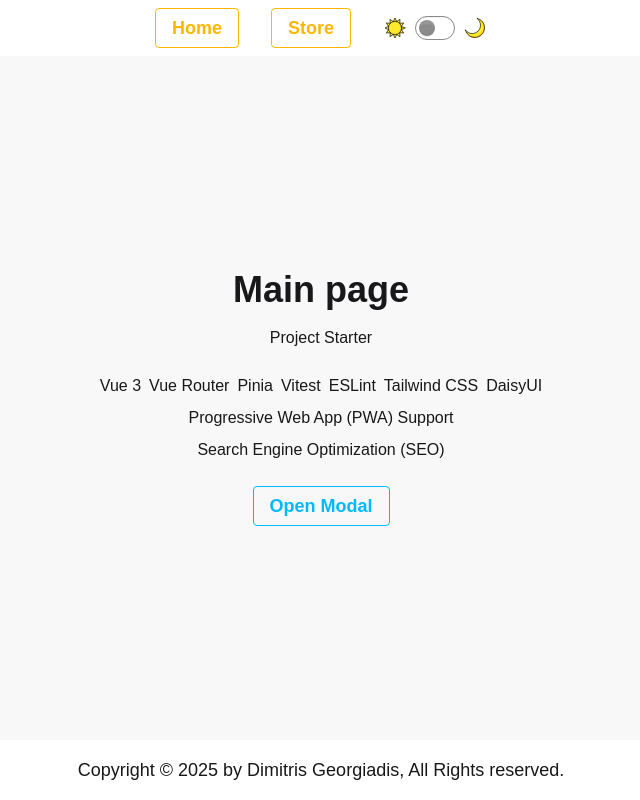
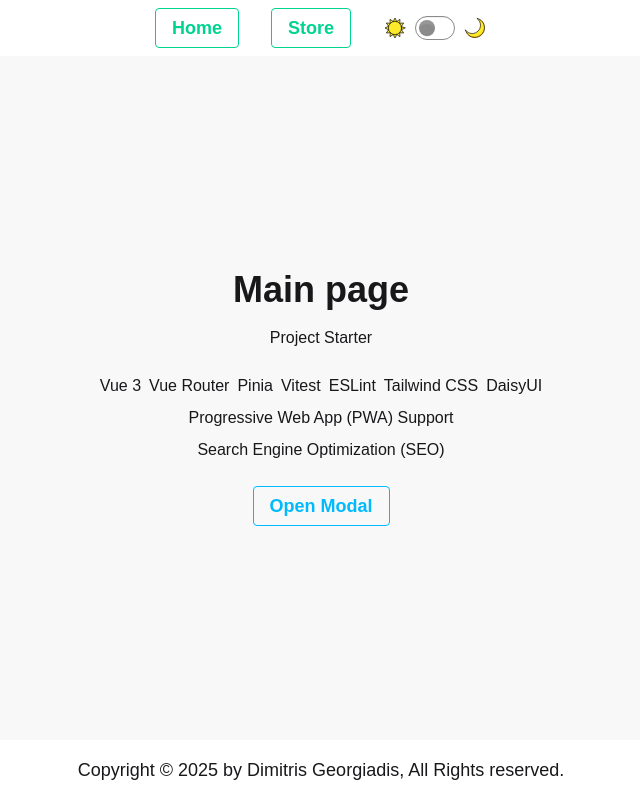
Before and after one commit to geojimas/VibeVue, a Vue app: page / in a window 1280 px wide. Shown: the whole page, without its empty margins (319-959 px from the left). Built offline with nearby package versions, Linux system fonts and the light colour scheme.

Commit message:
add minify lib

```diff
--- a/package.json
+++ b/package.json
@@ -25,6 +25,7 @@
     "eslint-plugin-vue": "^10.1.0",
     "jsdom": "^26.1.0",
     "vite": "^5.4.8",
+    "vite-plugin-minify": "^2.1.0",
     "vite-plugin-pwa": "^1.0.0",
     "vite-plugin-radar": "^0.10.0",
     "vite-plugin-sitemap": "^0.8.2",
--- a/src/components/HeaderSection.vue
+++ b/src/components/HeaderSection.vue
@@ -13,7 +13,7 @@
       to="/"
     >
       <BaseButton
-        theme="warning"
+        theme="success"
         label="Home"
       />
     </RouterLink>
@@ -22,7 +22,7 @@
       to="/about"
     >
       <BaseButton
-        theme="warning"
+        theme="success"
         label="Store"
       />
     </RouterLink>
--- a/vite.config.js
+++ b/vite.config.js
@@ -1,6 +1,7 @@
 import { defineConfig } from 'vite'
 import { VitePWA } from 'vite-plugin-pwa'
 import { VitePluginRadar } from 'vite-plugin-radar'
+import { ViteMinifyPlugin } from 'vite-plugin-minify'
 import vue from '@vitejs/plugin-vue'
 import tailwindcss from '@tailwindcss/vite'
 import Sitemap from 'vite-plugin-sitemap'
@@ -18,6 +19,7 @@ export default defineConfig({
       analytics: {
         id: 'G-ET8C46E6YZ',
       },
-    })
+    }),
+    ViteMinifyPlugin({}),
   ],
 })
```
Also changed, not shown: 1 other file (tests, documents, lock files or other folders).
